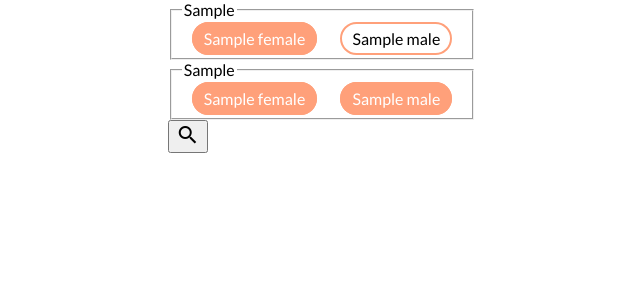
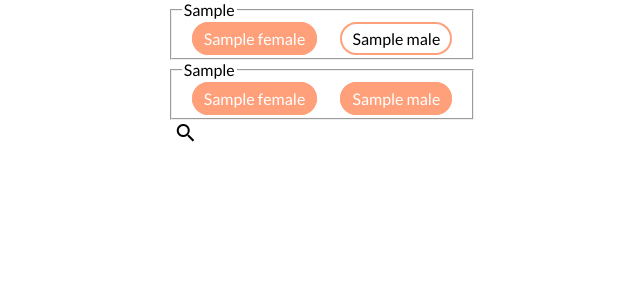
Before and after one commit to KonradLinkowski/HelloThere, a Node project: template views/main.mustache in a window 1280 px wide. Shown: the top 300 px of the page, without its empty margins (318-958 px from the left). Run offline with Node 20 templates, Linux system fonts and the light colour scheme; the template is opened without the code that fills it: most values are stand-ins (such as "Sample title", 1, 10 or a date in 2020); some libraries are stand-ins or nearby versions.

Commit message:
Updated buttons and input styles.

```diff
--- a/public/style.css
+++ b/public/style.css
@@ -49,10 +49,20 @@ body {
 
 .buttons-wrapper {
   display: flex;
+  border-top-style: inset;
+  border-top-color: grey;
+  border-top-width: 2px;
 }
 
 .chat-input {
   width: 100%;
+  height: 2.5rem;
+  font-size: 0.8rem;
+  border: none;
+}
+
+.chat-input:focus {
+  outline-width: 0;
 }
 
 .message-wrapper {
@@ -161,6 +171,17 @@ body {
   color: white;
 }
 
+.btn {
+  background-color: white;
+  border: none;
+  box-shadow: none;
+  padding: auto;
+  display: flex;
+  justify-content: center;
+  align-items: center;
+  cursor: pointer;
+}
+
 .clickable {
   cursor: pointer;
 }
--- a/views/main.mustache
+++ b/views/main.mustache
@@ -53,7 +53,7 @@
         <input type="checkbox" id="search-male" name="search-gender" data-gender="male" checked class="gen-box">
         <label for="search-male" class="gen-label unselectable clickable">{{ male }}</label>
       </fieldset>
-      <button id="search">
+      <button id="search" class="btn">
         <i class="material-icons">search</i>
       </button>
     </div>
```
